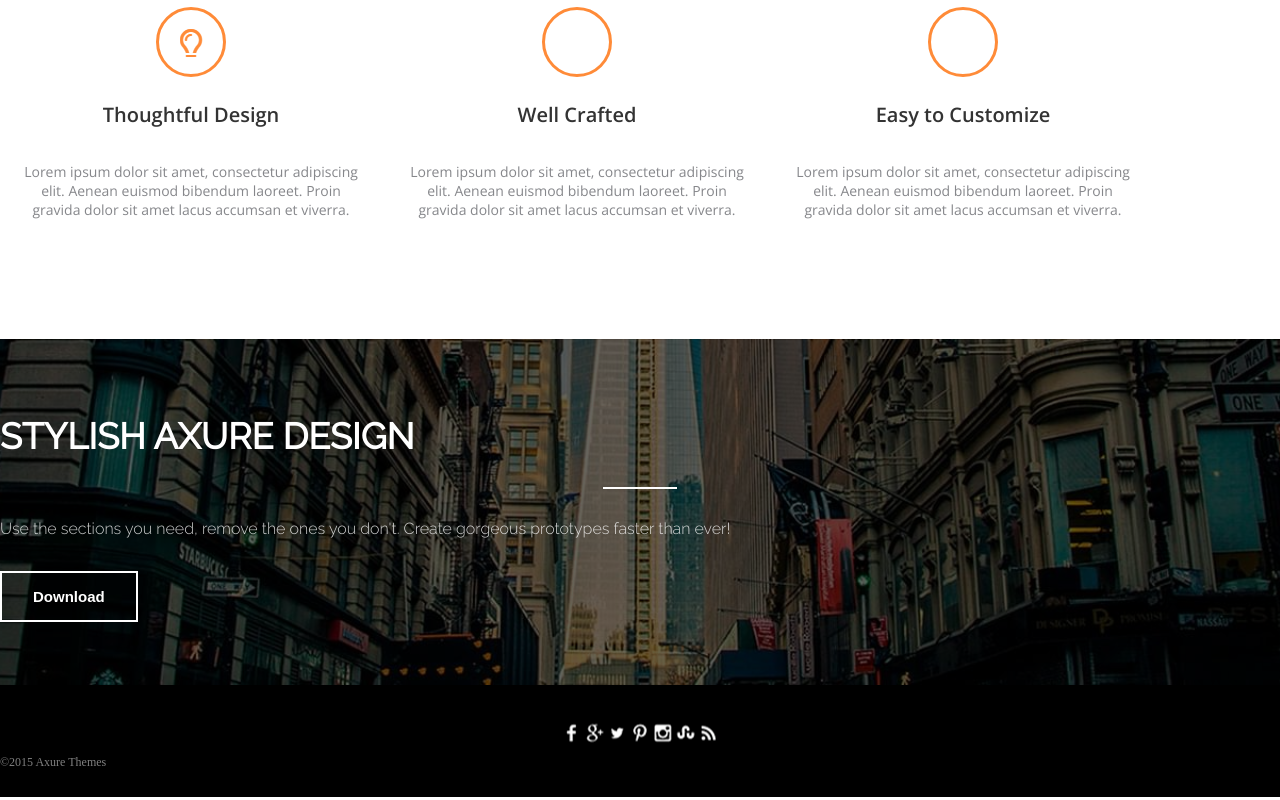
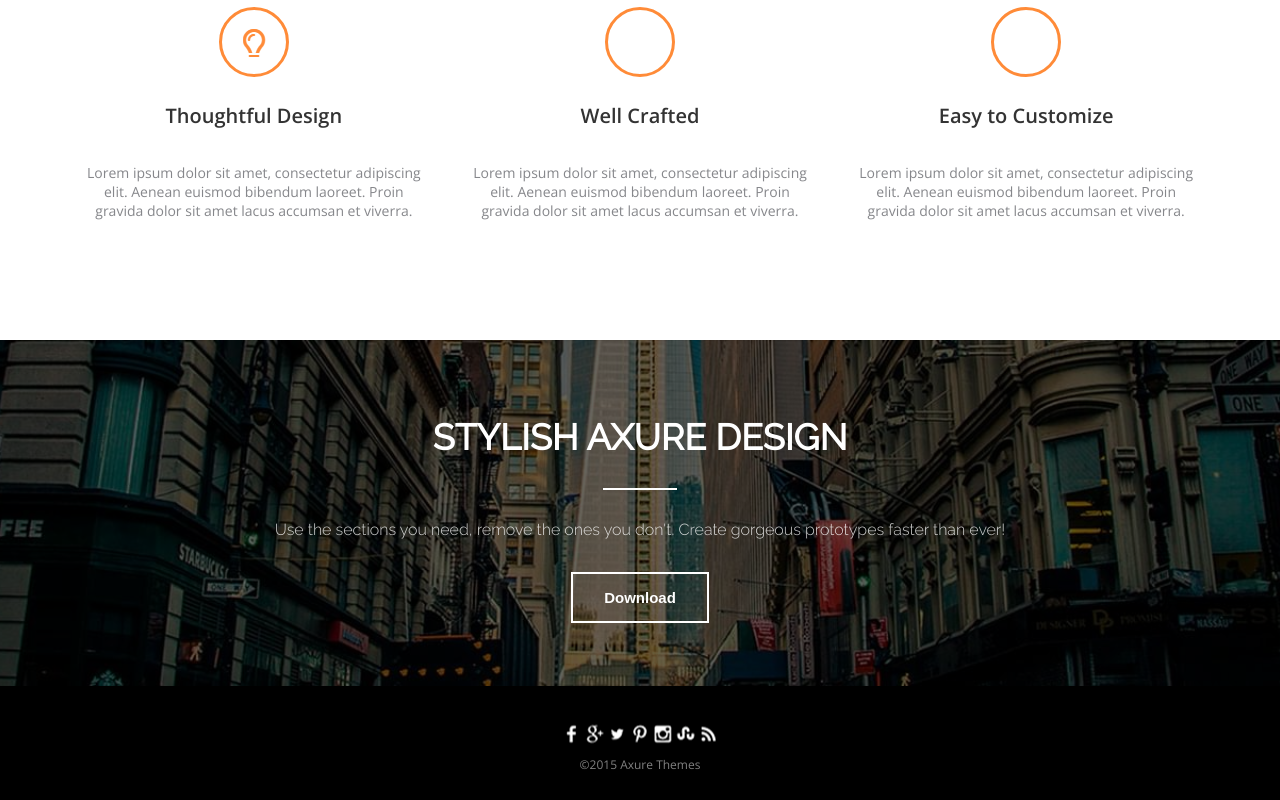
Before and after one commit to Tatsianazhylevich/lesson-3, a plain HTML site: page index.html in a window 1280 px wide. Shown: the part 303-1103 px from the top of the page. Drawn offline with nearby package versions, Linux system fonts and the light colour scheme.

Commit message:
Update index.html

```diff
--- a/index.html
+++ b/index.html
@@ -8,7 +8,7 @@
     <link rel="stylesheet" href="./css/style.css">
 </head>
 <body>
-    <div class="body">
+    <div class="content">
         <header>
             <h2>WHY THIS IS AWESOME</h2>
             <hr>
@@ -49,13 +49,13 @@
     </div>
     <footer class="footer">
         <ul>
-            <li><a href=""></a></li>
-            <li><a href=""></a></li>
-            <li><a href=""></a></li>
-            <li><a href=""></a></li>
-            <li><a href=""></a></li>
-            <li><a href=""></a></li>
-            <li><a href=""></a></li>
+            <li><a href="#"></a></li>
+            <li><a href="#"></a></li>
+            <li><a href="#"></a></li>
+            <li><a href="#"></a></li>
+            <li><a href="#"></a></li>
+            <li><a href="#"></a></li>
+            <li><a href="#"></a></li>
         </ul>
         <p class="copy">&copy;2015 Axure Themes</p>
     </footer>
```
